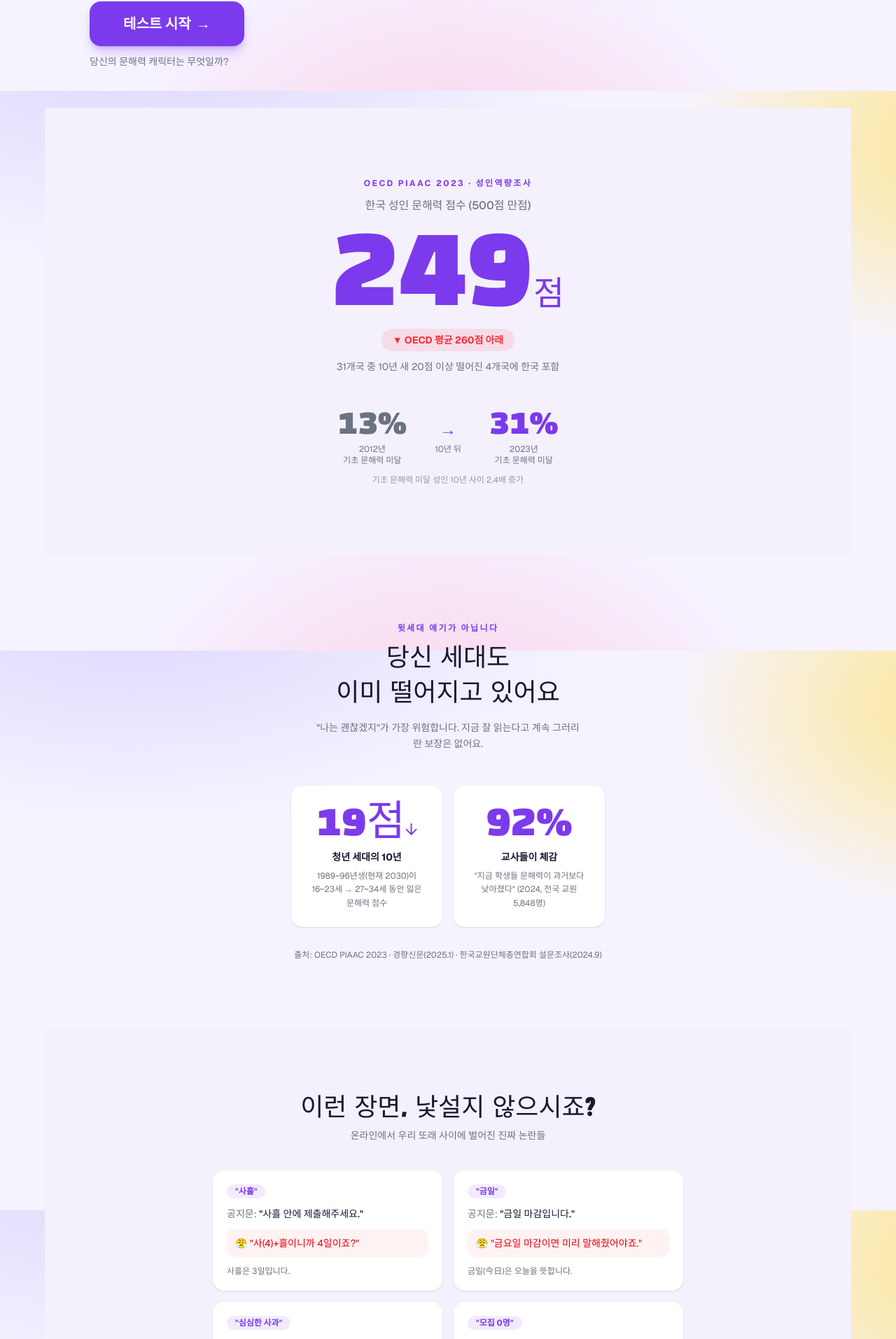
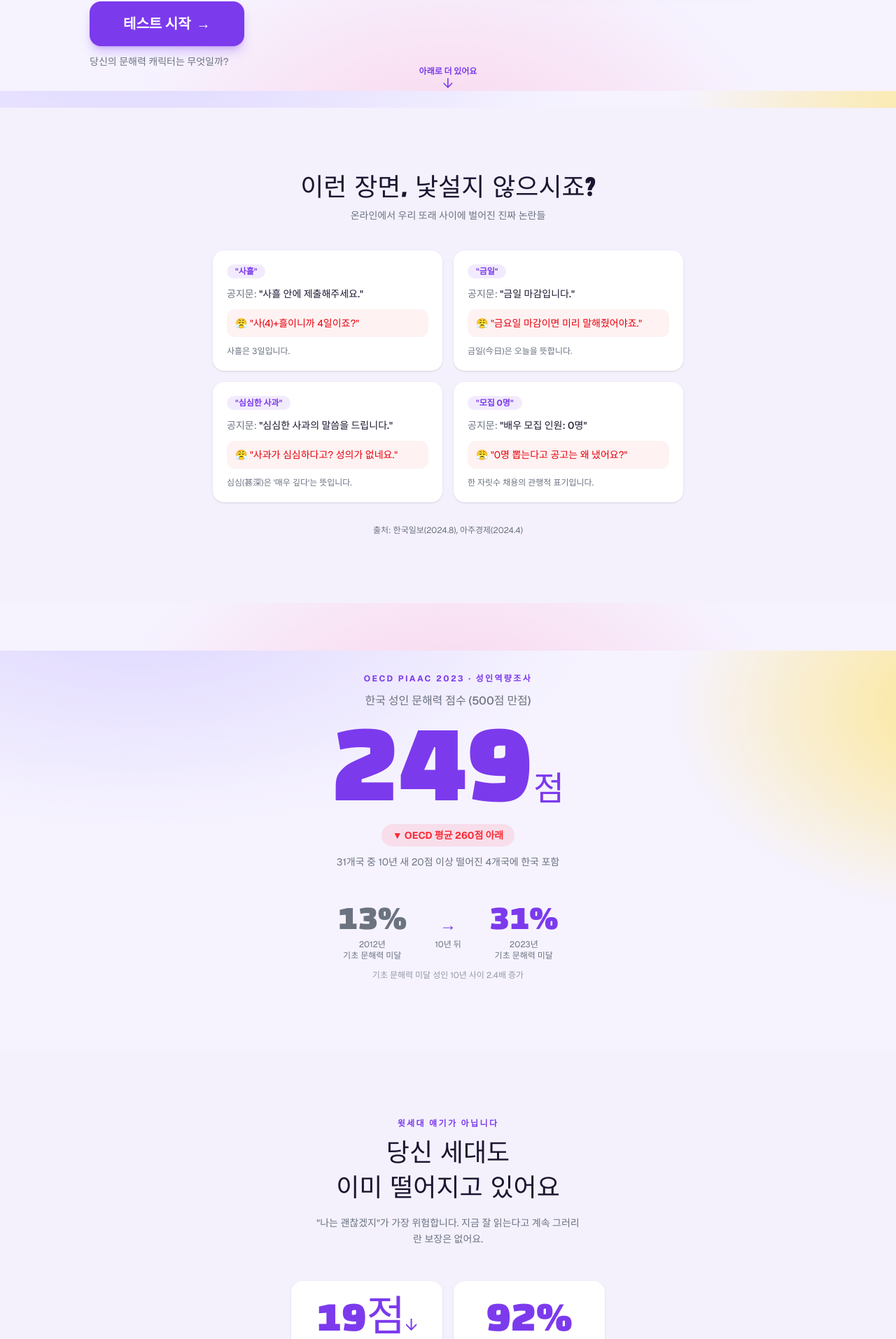
Before and after one commit to min-38/GukPyeongO, a Next.js app: page / in a window 1280 px wide. Shown: the part 670-2584 px from the top of the page at 70% size. Built offline with nearby package versions, Linux system fonts and the light colour scheme.

Commit message:
[feat] 소개 섹션 데스크톱 full-bleed 배경 통일 + 논란 사례 상단 이동 + 스크롤 유도 화살표

```diff
--- a/app/(app)/page.tsx
+++ b/app/(app)/page.tsx
@@ -32,6 +32,10 @@ const CASES = [
     fact: "한 자릿수 채용의 관행적 표기입니다.",
   },
 ];
+
+// 색 섹션을 데스크톱에서 화면 전체 폭으로 확장 (좌우 그라데이션 노출 방지).
+// 모바일/태블릿은 컨테이너(카드) 폭을 그대로 채운다.
+const FULL_BLEED = "lg:relative lg:left-1/2 lg:w-screen lg:-translate-x-1/2";
 
 // 스크롤 진입 시 한 번 트리거되는 훅
 function useScrollReveal(threshold = 0.2) {
@@ -166,6 +170,12 @@ export default function Home() {
             <p className="mt-3 text-center text-xs text-muted lg:text-left lg:text-sm">
               당신의 문해력 캐릭터는 무엇일까?
             </p>
+
+            {/* 모바일 스크롤 유도 (정상 흐름 — 캡션과 겹치지 않음) */}
+            <div className="mt-5 flex flex-col items-center gap-0.5 text-brand lg:hidden">
+              <span className="text-xs font-bold">아래로 더 있어요</span>
+              <span className="animate-bounce text-xl leading-none">↓</span>
+            </div>
           </div>
 
           {/* 데스크톱 우측 등급 미리보기 카드 */}
@@ -193,17 +203,63 @@ export default function Home() {
             </div>
           </div>
 
-          {/* 스크롤 유도 */}
-          <div className="absolute bottom-6 left-1/2 flex -translate-x-1/2 flex-col items-center gap-1 text-muted/50 lg:hidden">
-            <span className="text-xs font-medium">스크롤</span>
-            <span className="animate-bounce">↓</span>
+          {/* 데스크톱 스크롤 유도 (절대배치 — CTA가 좌측이라 하단 중앙 비어 있음) */}
+          <div className="pointer-events-none absolute bottom-5 left-1/2 hidden -translate-x-1/2 flex-col items-center gap-1 text-brand lg:flex">
+            <span className="text-xs font-bold">아래로 더 있어요</span>
+            <span className="animate-bounce text-xl leading-none">↓</span>
           </div>
         </section>
 
         {/* ────────────────────────────────────────────
-            2. 성인 문해력 평균 (라이트 테마로 통일)
+            2. 실제 논란 사례 (가장 와닿는 훅 → 맨 위)
         ──────────────────────────────────────────── */}
-        <section className="flex min-h-[80vh] flex-col items-center justify-center bg-surface-muted px-6 py-24 text-center">
+        <section
+          className={`flex min-h-[75vh] flex-col items-center justify-center bg-surface-muted px-6 py-24 ${FULL_BLEED}`}
+        >
+          <Reveal>
+            <h2 className="text-center font-display text-3xl lg:text-4xl">
+              이런 장면, 낯설지 않으시죠?
+            </h2>
+            <p className="mt-2 text-center text-sm text-muted">
+              온라인에서 우리 또래 사이에 벌어진 진짜 논란들
+            </p>
+          </Reveal>
+
+          <div className="mt-10 grid w-full max-w-2xl gap-4 sm:grid-cols-2">
+            {CASES.map((c, i) => (
+              <Reveal key={c.word} delay={i * 110}>
+                <div className="flex h-full flex-col gap-3 rounded-2xl bg-surface p-5 shadow-sm">
+                  <span className="w-fit rounded-full bg-brand/10 px-3 py-0.5 text-xs font-bold text-brand">
+                    "{c.word}"
+                  </span>
+                  <p className="text-sm text-muted">
+                    공지문:{" "}
+                    <span className="font-medium text-foreground">
+                      {c.prompt}
+                    </span>
+                  </p>
+                  <div className="rounded-xl bg-red-50 px-3 py-2.5 dark:bg-red-950/20">
+                    <p className="text-sm text-red-600 dark:text-red-400">
+                      😤 {c.reaction}
+                    </p>
+                  </div>
+                  <p className="mt-auto text-xs text-muted">{c.fact}</p>
+                </div>
+              </Reveal>
+            ))}
+          </div>
+
+          <Reveal delay={500}>
+            <p className="mt-8 text-center text-xs text-muted">
+              출처: 한국일보(2024.8), 아주경제(2024.4)
+            </p>
+          </Reveal>
+        </section>
+
+        {/* ────────────────────────────────────────────
+            3. 성인 문해력 평균 (투명 — 배경 그라데이션 위)
+        ──────────────────────────────────────────── */}
+        <section className="flex min-h-[80vh] flex-col items-center justify-center px-6 py-24 text-center">
           <Reveal>
             <p className="text-xs font-bold tracking-[0.2em] text-brand">
               OECD PIAAC 2023 · 성인역량조사
@@ -262,9 +318,11 @@ export default function Home() {
         </section>
 
         {/* ────────────────────────────────────────────
-            3. "당신 세대도 예외가 아닙니다" (2030/10대 타깃)
+            4. "당신 세대도 예외가 아닙니다" (2030/10대 타깃)
         ──────────────────────────────────────────── */}
-        <section className="flex min-h-[80vh] flex-col items-center justify-center px-6 py-24">
+        <section
+          className={`flex min-h-[80vh] flex-col items-center justify-center bg-surface-muted px-6 py-24 ${FULL_BLEED}`}
+        >
           <Reveal>
             <p className="text-center text-xs font-bold tracking-[0.2em] text-brand">
               윗세대 얘기가 아닙니다
@@ -308,50 +366,6 @@ export default function Home() {
           <Reveal delay={360}>
             <p className="mt-8 text-center text-xs text-muted">
               출처: OECD PIAAC 2023 · 경향신문(2025.1) · 한국교원단체총연합회 설문조사(2024.9)
-            </p>
-          </Reveal>
-        </section>
-
-        {/* ────────────────────────────────────────────
-            4. 실제 논란 사례
-        ──────────────────────────────────────────── */}
-        <section className="flex min-h-[75vh] flex-col items-center justify-center bg-surface-muted px-6 py-24">
-          <Reveal>
-            <h2 className="text-center font-display text-3xl lg:text-4xl">
-              이런 장면, 낯설지 않으시죠?
-            </h2>
-            <p className="mt-2 text-center text-sm text-muted">
-              온라인에서 우리 또래 사이에 벌어진 진짜 논란들
-            </p>
-          </Reveal>
-
-          <div className="mt-10 grid w-full max-w-2xl gap-4 sm:grid-cols-2">
-            {CASES.map((c, i) => (
-              <Reveal key={c.word} delay={i * 110}>
-                <div className="flex h-full flex-col gap-3 rounded-2xl bg-surface p-5 shadow-sm">
-                  <span className="w-fit rounded-full bg-brand/10 px-3 py-0.5 text-xs font-bold text-brand">
-                    "{c.word}"
-                  </span>
-                  <p className="text-sm text-muted">
-                    공지문:{" "}
-                    <span className="font-medium text-foreground">
-                      {c.prompt}
-                    </span>
-                  </p>
-                  <div className="rounded-xl bg-red-50 px-3 py-2.5 dark:bg-red-950/20">
-                    <p className="text-sm text-red-600 dark:text-red-400">
-                      😤 {c.reaction}
-                    </p>
-                  </div>
-                  <p className="mt-auto text-xs text-muted">{c.fact}</p>
-                </div>
-              </Reveal>
-            ))}
-          </div>
-
-          <Reveal delay={500}>
-            <p className="mt-8 text-center text-xs text-muted">
-              출처: 한국일보(2024.8), 아주경제(2024.4)
             </p>
           </Reveal>
         </section>
--- a/app/layout.tsx
+++ b/app/layout.tsx
@@ -64,7 +64,9 @@ export default function RootLayout({
       </head>
       {/* 카드 셸은 각 라우트 그룹 레이아웃에서 폭을 다르게 적용한다
           (공개 페이지: 폰 프레임 / 관리자: 넓은 레이아웃) */}
-      <body className="flex min-h-full justify-center sm:p-6">{children}</body>
+      <body className="flex min-h-full justify-center overflow-x-hidden sm:p-6">
+        {children}
+      </body>
     </html>
   );
 }
```
